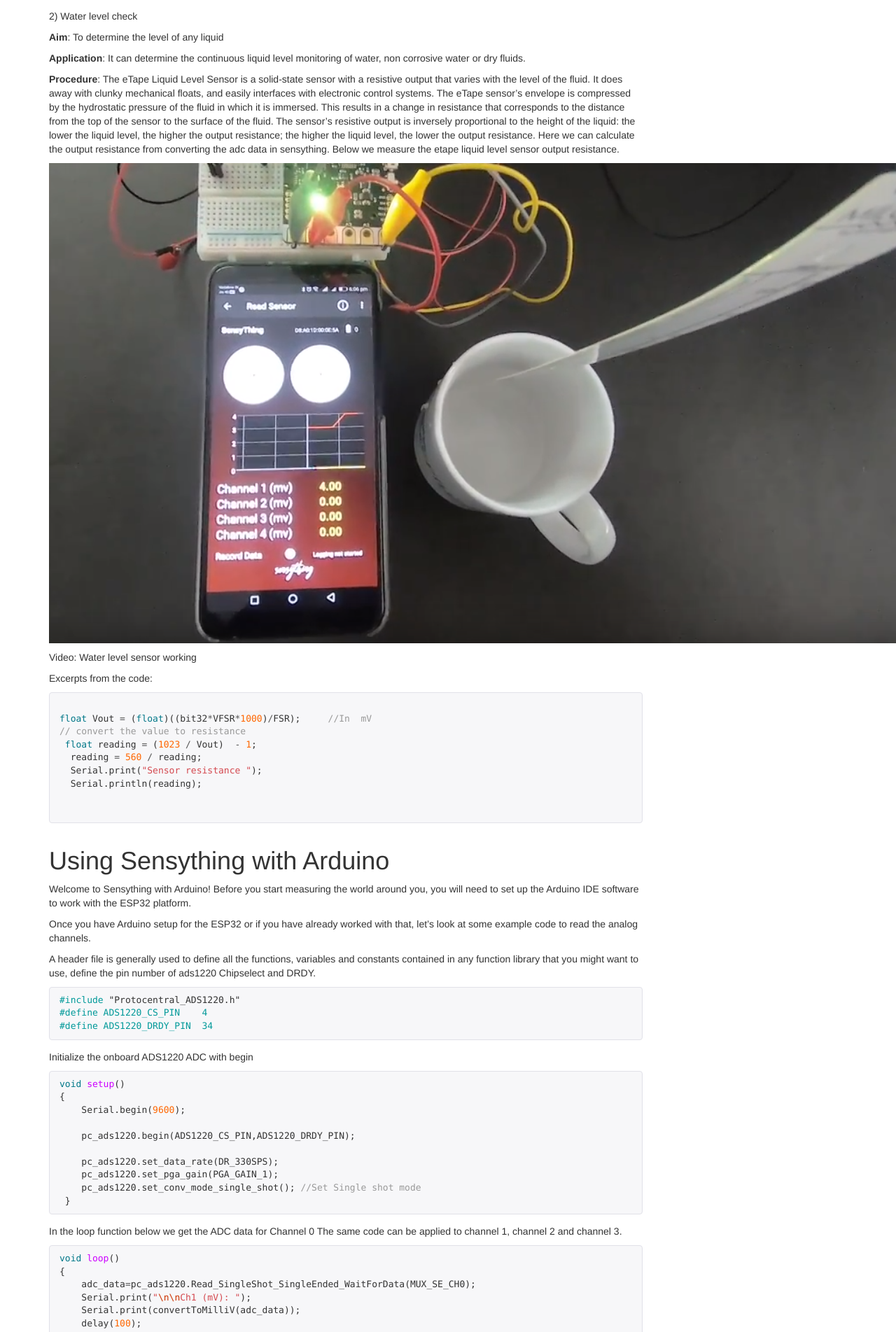
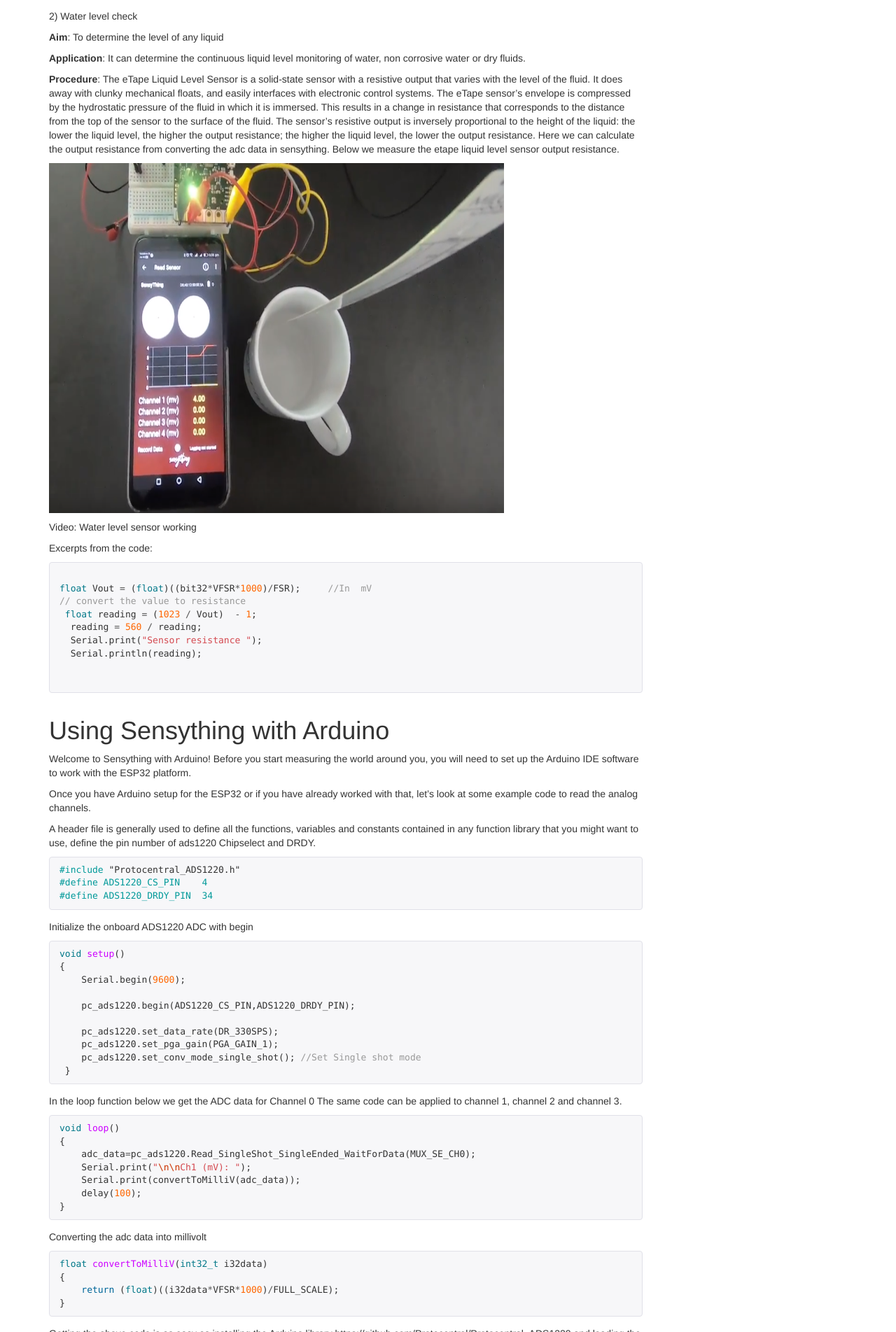
Before and after one commit to Protocentral/protocentral_sensything, a Jekyll site: the page built from docs/index.md, in a window 1280 px wide. Shown: the part 2971-4874 px from the top of the page at 70% size. Built offline with Jekyll 4.4.1, drawn with Linux system fonts in a browser that asks for light colours; nearby versions of some CDN libraries; comment, search, counter and statistics services are not loaded; our own code applies the rules of GitHub Pages for plain Markdown files.

Commit message:
Update index.md

```diff
--- a/docs/index.md
+++ b/docs/index.md
@@ -93,7 +93,7 @@ It can determine the continuous liquid level monitoring of water, non corrosive
 The eTape Liquid Level Sensor is a solid-state sensor with a resistive output that varies with the level of the fluid. It does away with clunky mechanical floats, and easily interfaces with electronic control systems. The eTape sensor's envelope is compressed by the hydrostatic pressure of the fluid in which it is immersed. This results in a change in resistance that corresponds to the distance from the top of the sensor to the surface of the fluid. The sensor's resistive output is inversely proportional to the height of the liquid: the lower the liquid level, the higher the output resistance; the higher the liquid level, the lower the output resistance.
 Here we can calculate the output resistance from converting the adc data in sensything. Below we measure the etape liquid level sensor output resistance.
 
-![etape](images/etape.png)
+<img src="images/etape.png" width="650" height="500" />
 
 Video: Water level sensor working
 
```
